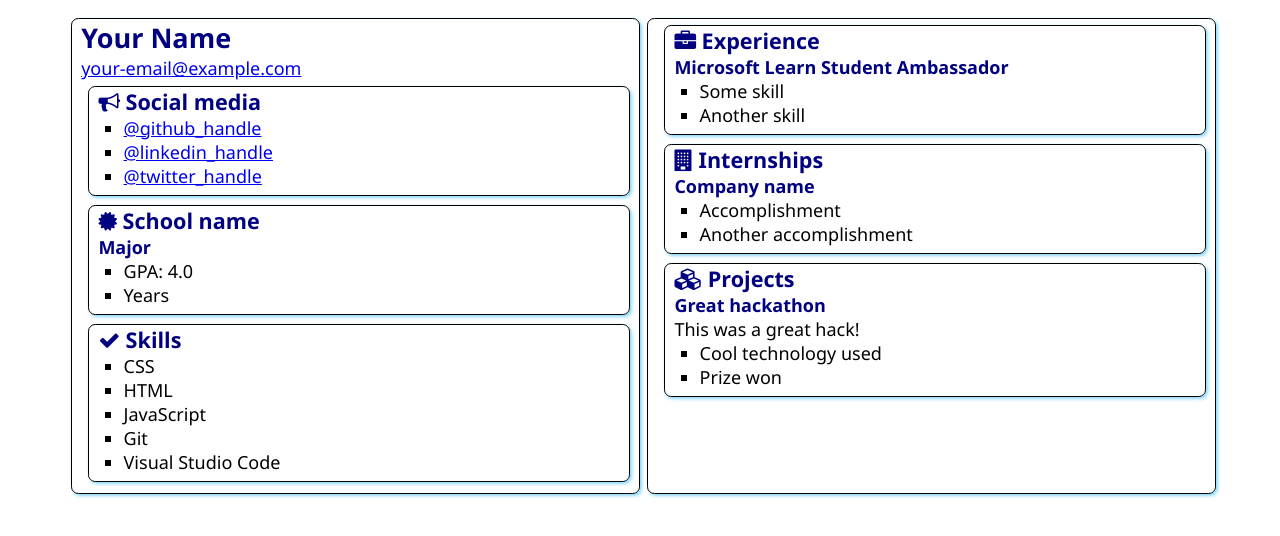
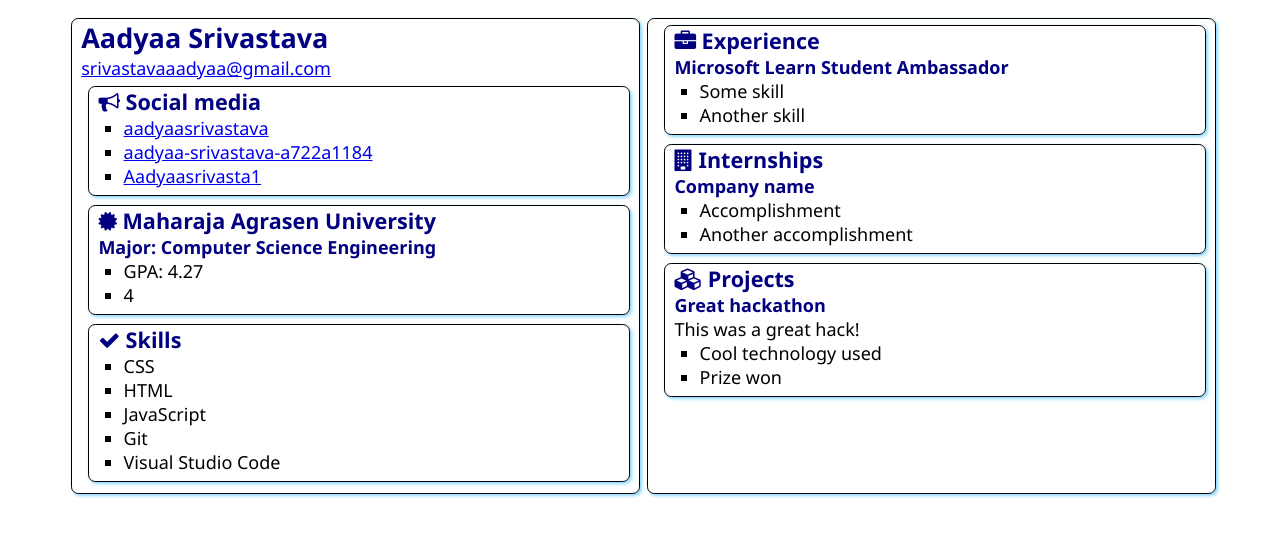
Before and after one commit to aadyaasrivastava/-SATechnicalOnboarding, a plain HTML site: page src/index.html in a window 1280 px wide. Drawn offline with Linux system fonts and the light colour scheme.

Commit message:
Update index.html
added name and description

```diff
--- a/src/index.html
+++ b/src/index.html
@@ -12,8 +12,8 @@
 <body>
     <main>
         <article class="box">
-            <h1>Your Name</h1>
-            <div><a href="mailto:your.email@example.com">your-email@example.com</a></div>
+            <h1>Aadyaa Srivastava</h1>
+            <div><a href="mailto:your.email@example.com">srivastavaaadyaa@gmail.com</a></div>
 
             <section class="box">
                 <h2>
@@ -21,9 +21,9 @@
                     Social media
                 </h2>
                 <ul>
-                    <li><a href="https://github.com/<handle>">@github_handle</a></li>
-                    <li><a href="https://linkedin.com/in/<handle>">@linkedin_handle</a></li>
-                    <li><a href="https://twitter.com/<handle>">@twitter_handle</a></li>
+                    <li><a href="https://github.com/<handle>">aadyaasrivastava</a></li>
+                    <li><a href="https://linkedin.com/in/<handle>">aadyaa-srivastava-a722a1184</a></li>
+                    <li><a href="https://twitter.com/<handle>">Aadyaasrivasta1</a></li>
                 </ul>
             </section>
 
@@ -31,12 +31,12 @@
                 <div class="education">
                     <h2>
                         <i class="fa fa-certificate" aria-hidden="true"></i>
-                        School name
+                        Maharaja Agrasen University
                     </h2>
-                    <h3>Major</h3>
+                    <h3>Major: Computer Science Engineering</h3>
                     <ul>
-                        <li>GPA: 4.0</li>
-                        <li>Years</li>
+                        <li>GPA: 4.27</li>
+                        <li>4</li>
                     </ul>
                 </div>
             </section>
```
